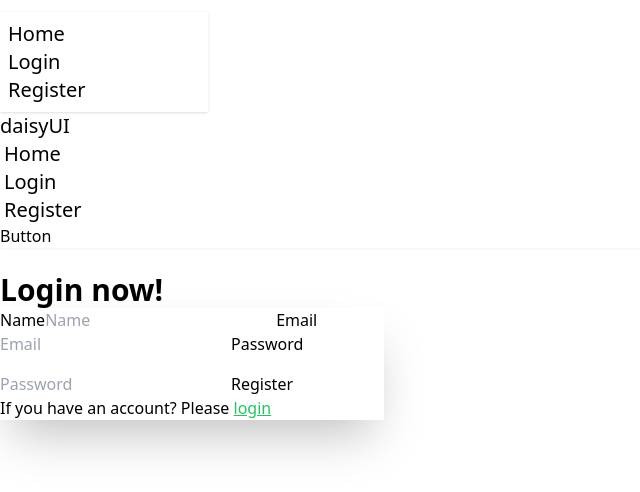
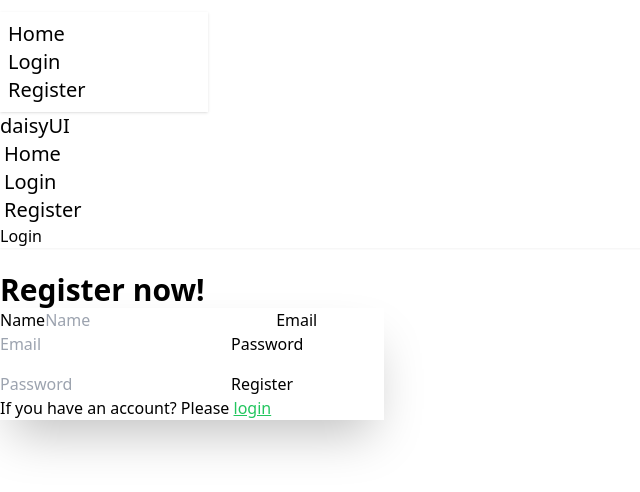
Before and after one commit to tajmirahman/email-password-login-mohamilon, a React (Vite) app in the folder my-project/: page /register in a window 1280 px wide. Shown: the top 492 px of the page, without its empty margins (0-640 px from the left). Built offline with nearby package versions, Linux system fonts and the light colour scheme; no server answers.

Commit message:
sign out observation done

```diff
--- a/my-project/src/AuthProvider/AuthProvider.jsx
+++ b/my-project/src/AuthProvider/AuthProvider.jsx
@@ -1,5 +1,5 @@
-import { createUserWithEmailAndPassword, onAuthStateChanged, signInWithEmailAndPassword } from "firebase/auth";
-import { createContext, useState } from "react";
+import { createUserWithEmailAndPassword, onAuthStateChanged, signInWithEmailAndPassword, signOut } from "firebase/auth";
+import { createContext, useEffect, useState } from "react";
 import auth from "../firebase.init";
 
 
@@ -20,22 +20,36 @@ const AuthProvider = ({ children }) => {
         return signInWithEmailAndPassword(auth, email, password)
     }
 
-    // onAuthStateChanged(auth, currentUser=>{
-    //     if(currentUser){
-    //         console.log('current user is', currentUser);
-    //         setUser(currentUser);
-    //     }
-    //     else{
-    //         console.log('no user logged in');
-    //         setUser(null);
-    //     }
-    // })
+    const signOutUser=()=>{
+        signOut(auth)
+    }
+
+    useEffect(()=>{
+       const unSubsCribe= onAuthStateChanged(auth, currentUser=>{
+            if(currentUser){
+                console.log('User log in', currentUser);
+                setUser(currentUser);
+            }
+            else{
+                console.log('user sign out', currentUser)
+            }
+        });
+
+
+        return ()=>{
+            unSubsCribe();
+        }
+
+
+    },[])
+
 
     const authRef = {
         name,
         user,
         createUser,
-        signInUser
+        signInUser,
+        signOutUser
     }
 
 
--- a/my-project/src/component/Header.jsx
+++ b/my-project/src/component/Header.jsx
@@ -1,7 +1,20 @@
-import React from 'react';
-import { NavLink } from 'react-router-dom';
+import React, { useContext } from 'react';
+import { Link, NavLink } from 'react-router-dom';
+import { AuthContext } from '../AuthProvider/AuthProvider';
 
 const Header = () => {
+
+    const {user,signOutUser}=useContext(AuthContext);
+
+    const handleSignOut=()=>{
+        signOutUser()
+        .then(()=>{
+            console.log('user sign out successful')
+        })
+        .catch(error=>{
+            console.log('Error',error.message)
+        })
+    }
 
     const links = <>
 
@@ -32,7 +45,17 @@ const Header = () => {
                 </ul>
             </div>
             <div className="navbar-end">
-                <a className="btn">Button</a>
+                <a className="btn">
+                    {
+                        user ?
+                        <>
+                        <span>{user.email}</span>
+                        <Link onClick={handleSignOut} className='btn'>SignOut</Link>
+                        </>
+                        :
+                        <Link to={'/login'}>Login</Link>
+                    }
+                </a>
             </div>
         </div>
     );
--- a/my-project/src/component/Register.jsx
+++ b/my-project/src/component/Register.jsx
@@ -29,7 +29,7 @@ const Register = () => {
             <div className="my-6">
                 <div className="hero-content flex-col ">
                     <div className="text-center lg:text-left">
-                        <h1 className="text-3xl font-bold">Login now!</h1>
+                        <h1 className="text-3xl font-bold">Register now!</h1>
 
                     </div>
                     <div className="card bg-base-100 w-full max-w-sm shrink-0 shadow-2xl">
```
